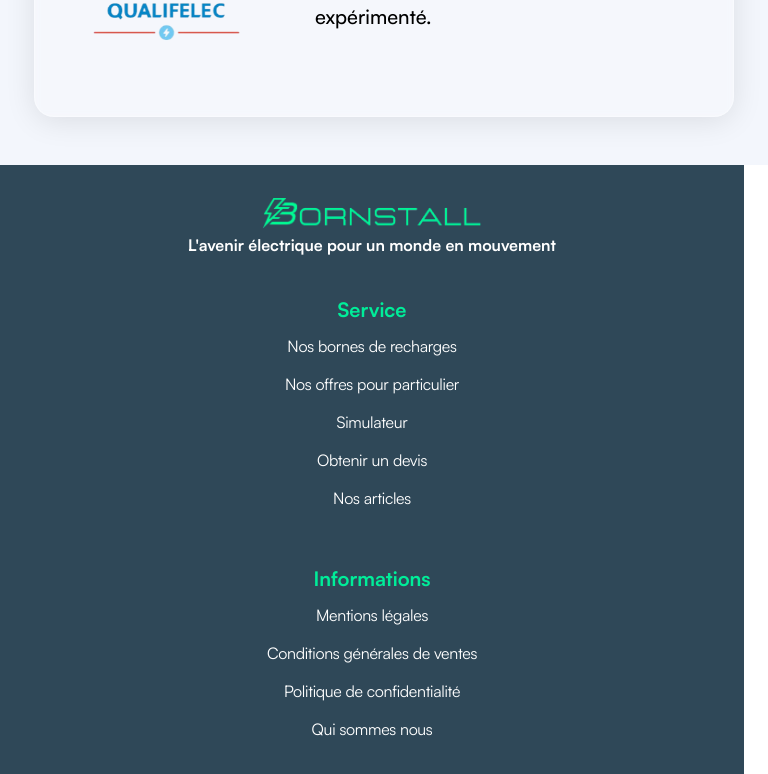
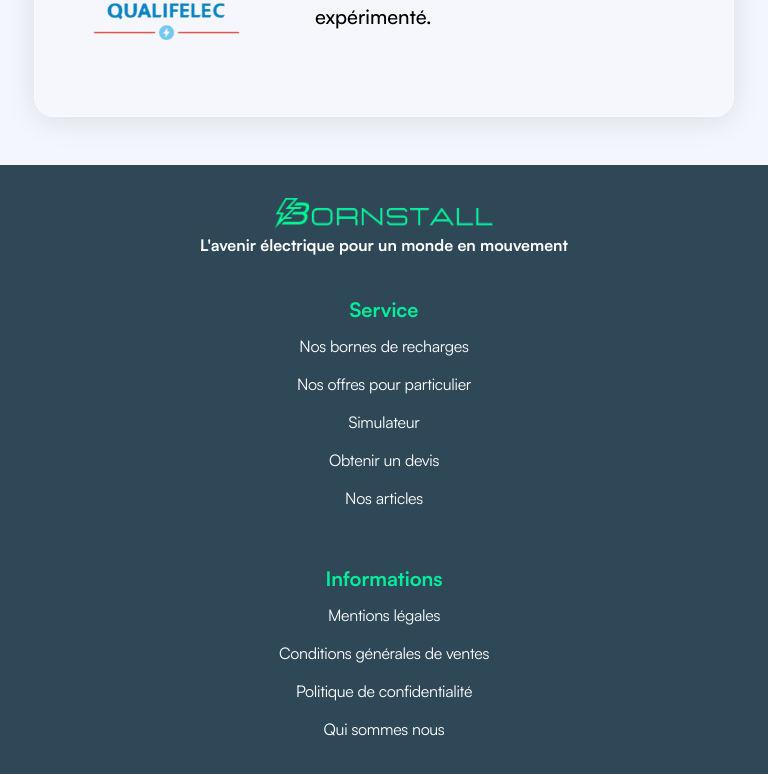
Before and after one commit to Maxime-Camaille/electric-car, a React (Create React App) app: page / in a window 768 px wide. Shown: the part 5965-6739 px from the top of the page. Built offline with nearby package versions, Linux system fonts and the light colour scheme.

Commit message:
Rectify problem width component

```diff
--- a/src/components/Footer/styles.css
+++ b/src/components/Footer/styles.css
@@ -7,7 +7,6 @@
     flex-direction: column-reverse;
     padding-top: 2rem;
     max-width: calc(76.5rem);
-    width: calc(100% - 1.5rem);
   }
 
   .footer-columns {
@@ -136,7 +135,6 @@
     flex-direction: column-reverse;
     padding-top: 2rem;
     max-width: calc(76.5rem);
-    width: calc(100% - 1.5rem);
   }
 
   .footer-columns {
```
